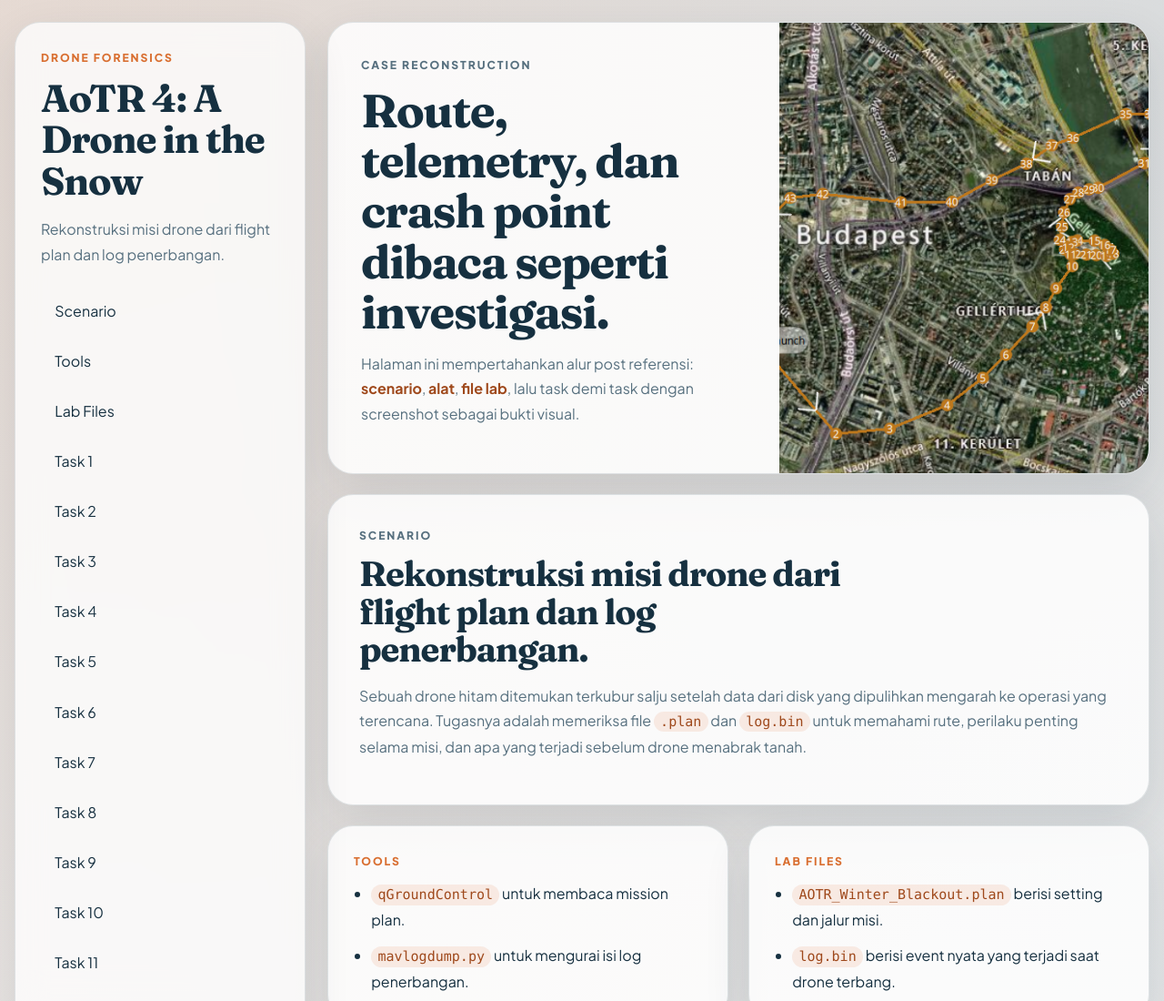
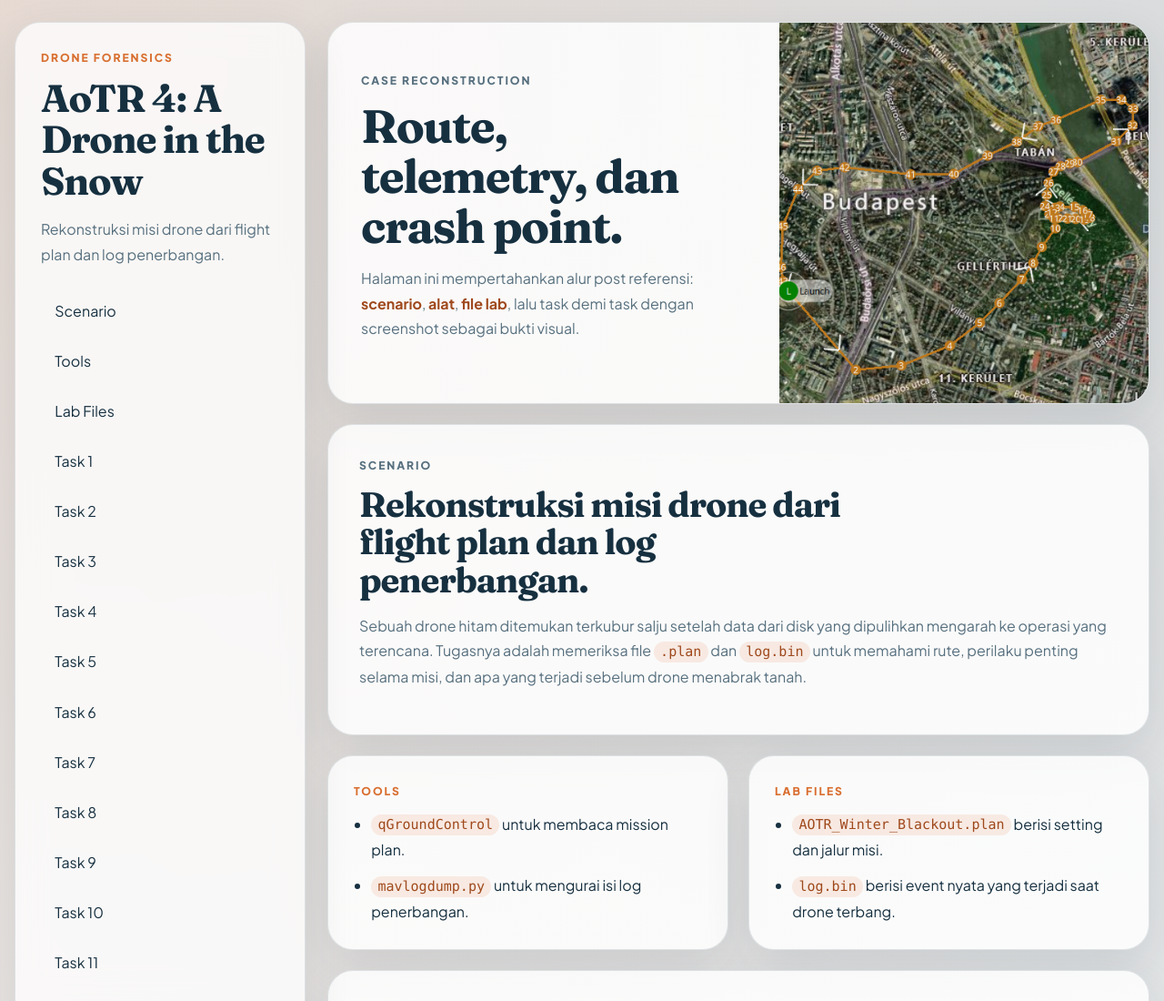
Before and after one commit to Dipszy/Digital-Forensic, a plain HTML site: page index.html in a window 1280 px wide. Shown: the top 1100 px of the page at 91% size. Drawn offline with Linux system fonts and the light colour scheme.

Commit message:
Update hero heading copy

```diff
--- a/index.html
+++ b/index.html
@@ -45,7 +45,7 @@
         <section class="hero-card">
           <div class="hero-copy">
             <p class="hero-tag">Case Reconstruction</p>
-            <h2>Route, telemetry, dan crash point dibaca seperti investigasi.</h2>
+            <h2>Route, telemetry, dan crash point.</h2>
             <p>
               Halaman ini mempertahankan alur post referensi:
               <span>scenario</span>, <span>alat</span>, <span>file lab</span>,
```
